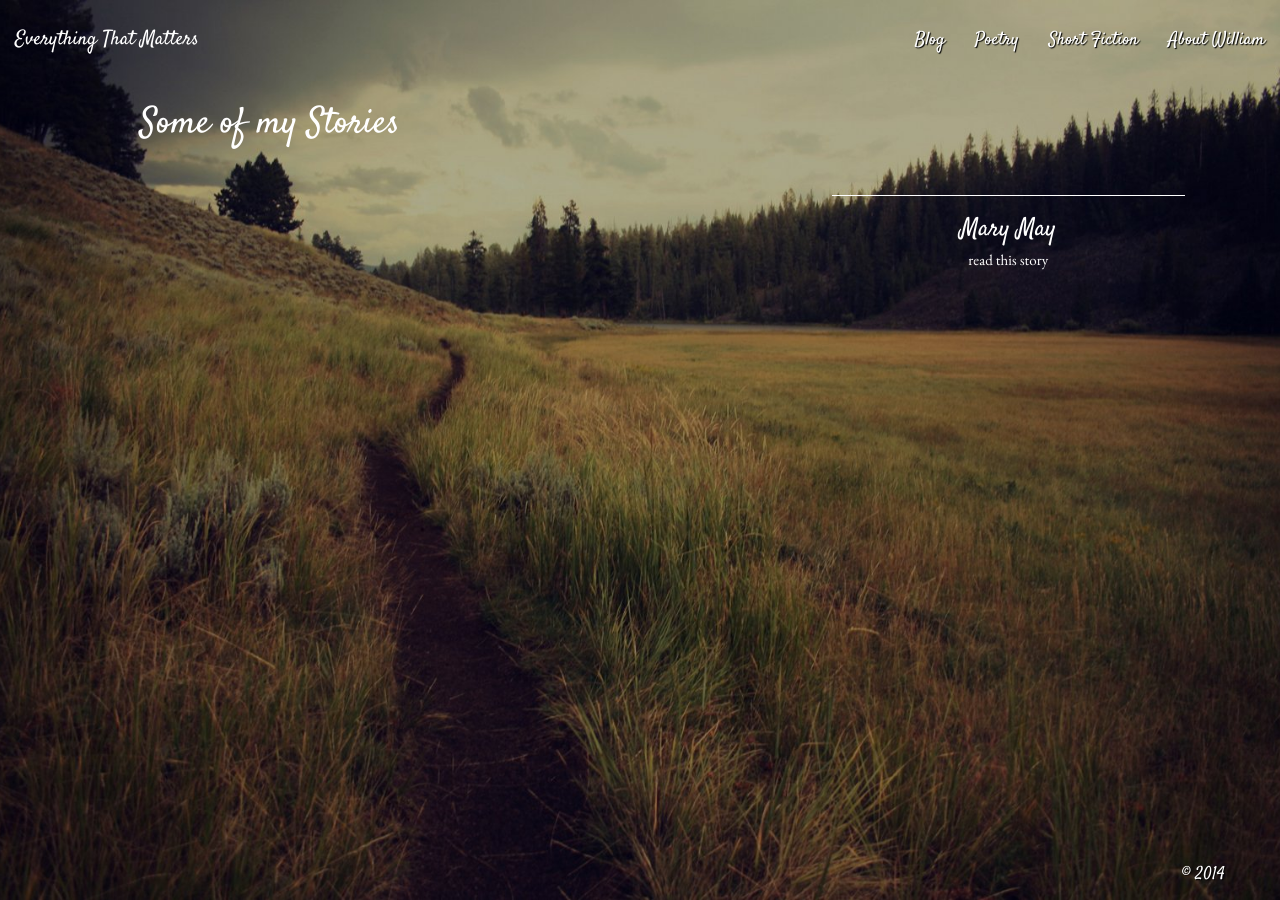
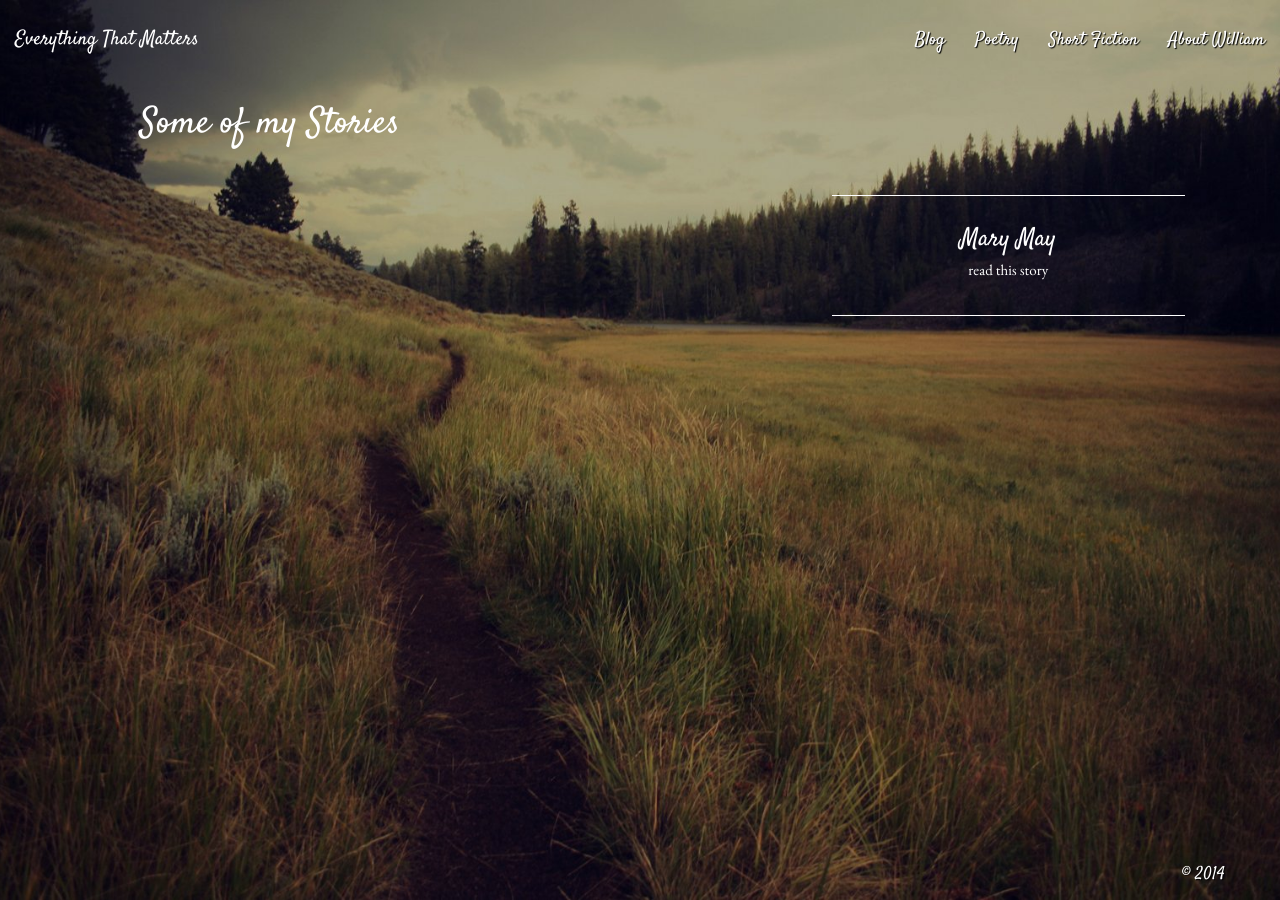
Before and after one commit to jessejohnson/wsgeorge, a Jekyll site: the page built from story.html, in a window 1280 px wide. Built offline with Jekyll 4.4.1, drawn with Linux system fonts in a browser that asks for light colours; nearby versions of some CDN libraries.

Commit message:
add bottom border to side bar

```diff
--- a/css/wsgeorge.css
+++ b/css/wsgeorge.css
@@ -125,6 +125,10 @@ body{
 	margin-top: 110px;
 	border-top-style: double;
 	border-top-width: 1px;
+	padding-top: 10px;
+	border-bottom-style: double;
+	border-bottom-width: 1px;
+	padding-bottom: 25px;
 	border-color: #FFFFFF;
 }
 
```
